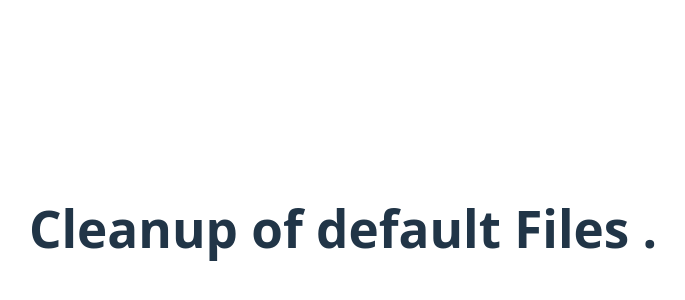
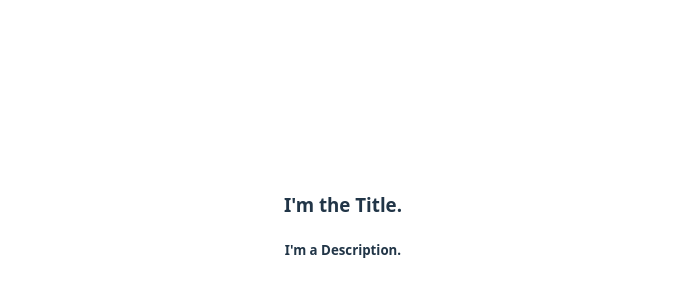
Before and after one commit to rishi-tiwari023/first-Repo, a React (Vite) app in the folder reactLearning/frontend-basic/: page / in a window 1280 px wide. Shown: the part 172-472 px from the top of the page, without its empty margins (297-982 px from the left). Built offline with nearby package versions, Linux system fonts and the light colour scheme.

Commit message:
Create components Title,Description and wire up in App

```diff
--- a/reactLearning/frontend-basic/src/App.jsx
+++ b/reactLearning/frontend-basic/src/App.jsx
@@ -1,8 +1,14 @@
 import './App.css'
+import Title from "./Title.jsx"
+import Description from "./Description.jsx"
 
 function App() {
   return (
-    <h1> Cleanup of default Files . </h1>
+
+    <>
+    <Title />
+    <Description />
+    </>
   )
 }
 
--- /dev/null
+++ b/reactLearning/frontend-basic/src/Description.jsx
@@ -0,0 +1,5 @@
+function Description() {
+    return <h5>I'm a Description.</h5>
+}
+
+export default Description;
--- /dev/null
+++ b/reactLearning/frontend-basic/src/Title.jsx
@@ -0,0 +1,4 @@
+function Title() {
+    return <h3> I'm the Title.</h3>
+}
+export default Title;
```
